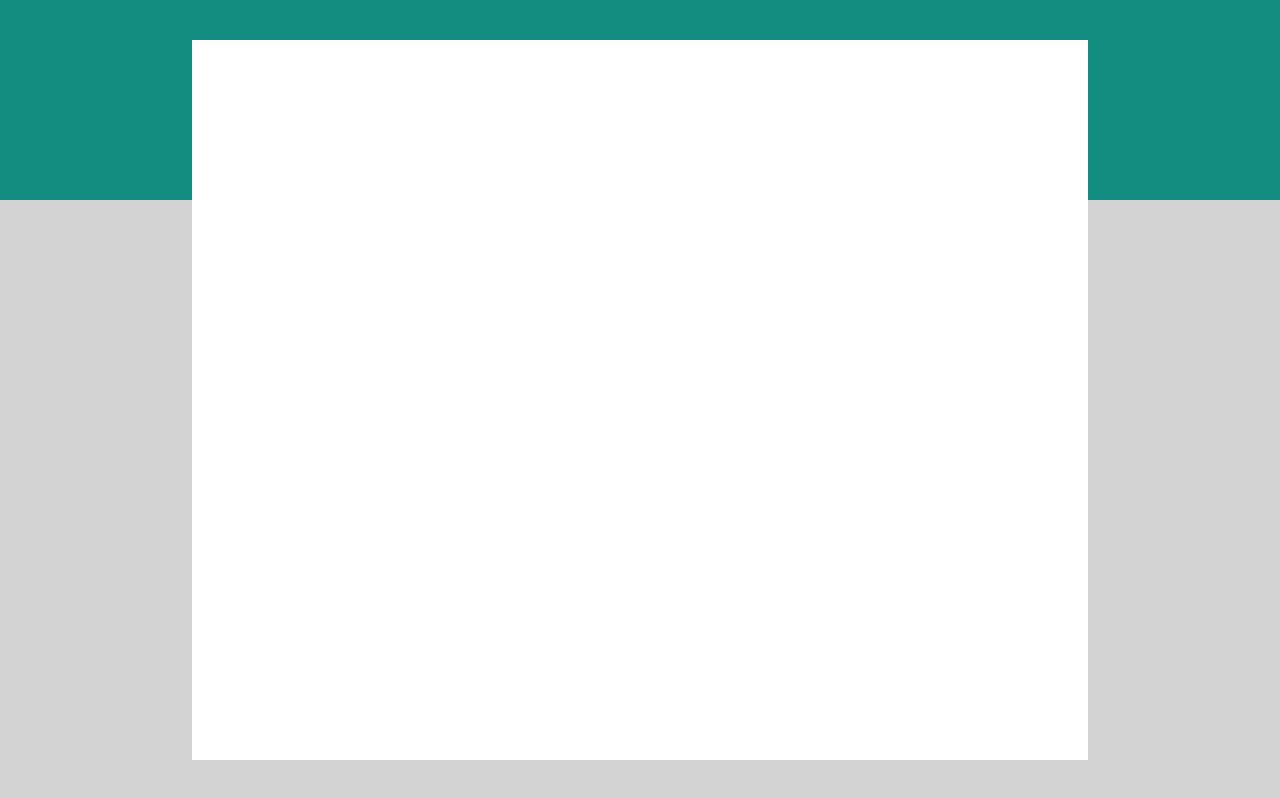
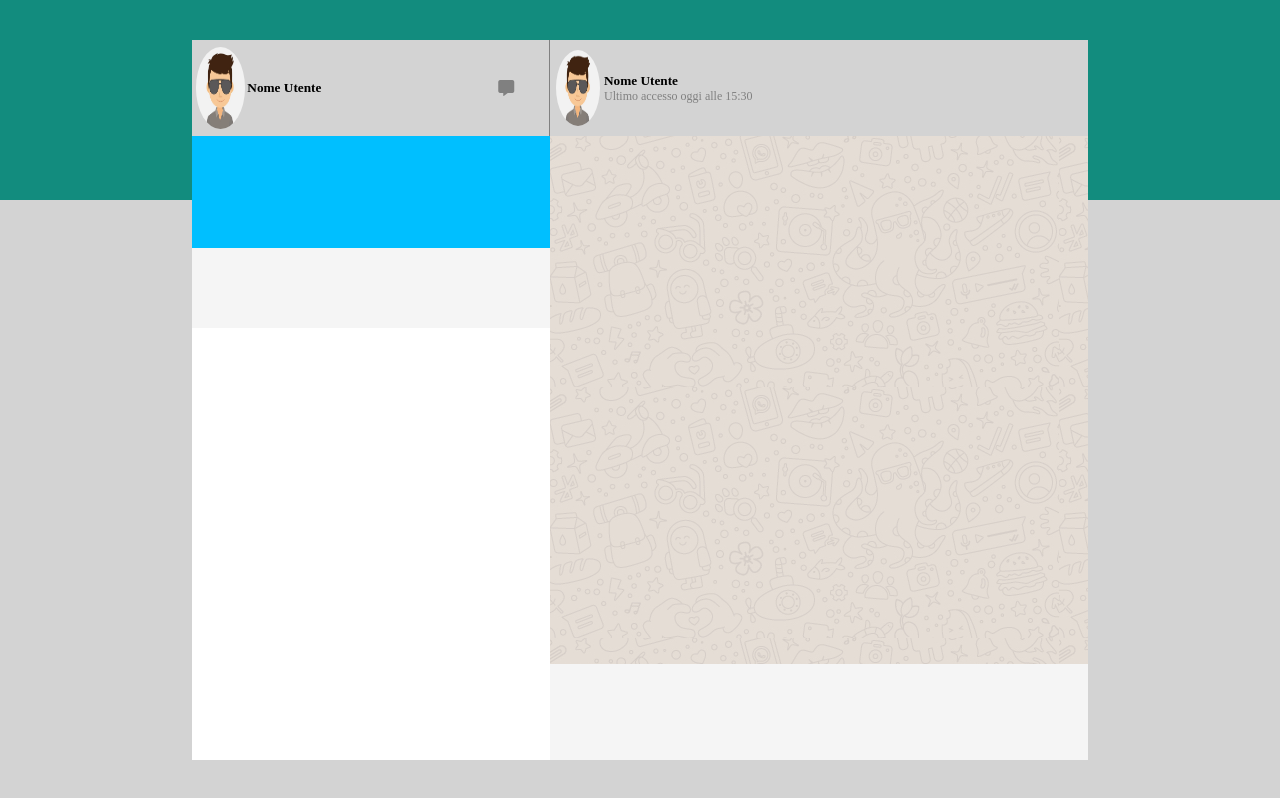
Before and after one commit to alessiogarifo92/vue-boolzapp, a plain HTML site: page index.html in a window 1280 px wide. Drawn offline with Linux system fonts and the light colour scheme.

Commit message:
completato top app

```diff
--- a/css/style.css
+++ b/css/style.css
@@ -1,9 +1,11 @@
+/* impostazioni generali */
 *{
   margin : 0;
   padding: 0;
   box-sizing: border-box;
 }
 
+/* imp sfondo */
 #sfondo-top{
   background-color: #128C7E;
   height: 25vh;
@@ -14,6 +16,7 @@
   height: 75vh;
 }
 
+/* container principale */
 #container{
   position: absolute;
   top: 5vh;
@@ -21,4 +24,96 @@
   height: 90vh;
   width: 70vw;
   background-color: white;
+  display: flex;
+  flex-direction: row;
 }
+
+/* impostazioni sez left */
+#sez-left{
+  display: flex;
+  flex-direction: column;
+  width: 40%;
+}
+
+#utente{
+  background-color: lightgrey;
+  height: 12vh;
+  border-right: 1px solid grey;
+  display: flex;
+  justify-content: space-between;
+}
+
+.left{
+  display: flex;
+  align-items: center;
+  padding-left: 1%;
+  width: 70%
+}
+
+.right{
+  display: flex;
+  justify-content: flex-end;
+  align-items: center;
+  padding-right: 1%;
+  width: 30%
+}
+
+.right > i{
+  color: grey;
+  margin: 0 5%;
+}
+
+.left img{
+  width: 20%;
+  height: 85%;
+  border-radius: 50%;
+  margin-right: 1%;
+}
+
+#notifiche{
+  background-color: deepskyblue;
+  height: 14vh;
+}
+
+#cerca-contatti{
+  background-color: whitesmoke;
+  height: 10vh;
+}
+
+#contatti{
+  height: 54vh;
+}
+
+/* impostazioni sez right */
+#sez-right{
+  display: flex;
+  flex-direction: column;
+  width: 60%;
+}
+
+#top-chat{
+  background-color: lightgrey;
+  height: 12vh;
+  display: flex;
+  justify-content: space-between;
+}
+
+#top-chat > .left img{
+  height: 80%;
+  width: 12%;
+}
+
+.rimpicciolito{
+  color: grey;
+  font-size: 12px;
+}
+
+#chat{
+  background-image: url(../img/mine.jpg);
+  height: 66vh;
+}
+
+#bottom-chat{
+  background-color: whitesmoke;
+  height: 12vh;
+}
--- a/index.html
+++ b/index.html
@@ -3,6 +3,7 @@
   <head>
     <meta charset="utf-8">
     <link rel="stylesheet" href="css/style.css">
+    <link rel="stylesheet" href="https://pro.fontawesome.com/releases/v5.10.0/css/all.css" integrity="sha384-AYmEC3Yw5cVb3ZcuHtOA93w35dYTsvhLPVnYs9eStHfGJvOvKxVfELGroGkvsg+p" crossorigin="anonymous"/>
     <title>Boolzapp</title>
   </head>
   <body>
@@ -18,6 +19,70 @@
 
         <div id="container">
 
+          <div id="sez-left">
+
+            <div id="utente">
+
+              <div class="left">
+                <img src="img/avatar_2.jpg" alt="avatar utente">
+                <h5>Nome Utente</h5>
+              </div>
+
+              <div class="right">
+                <i class="far fa-circle-notch"></i>
+                <i class="fas fa-comment-alt"></i>
+                <i class="far fa-ellipsis-v"></i>
+
+              </div>
+
+            </div>
+
+            <div id="notifiche">
+
+            </div>
+
+            <div id="cerca-contatti">
+
+            </div>
+
+            <div id="contatti">
+
+            </div>
+
+          </div>
+
+          <div id="sez-right">
+
+            <div id="top-chat">
+
+              <div class="left">
+                <img src="img/avatar_2.jpg" alt="avatar utente">
+                <div>
+                  <h5>Nome Utente</h5>
+                  <p class="rimpicciolito">Ultimo accesso oggi alle 15:30</p>
+                </div>
+
+              </div>
+
+              <div class="right">
+                <i class="far fa-search"></i>
+                <i class="far fa-paperclip"></i>
+                <i class="far fa-ellipsis-v"></i>
+
+              </div>
+
+            </div>
+
+            <div id="chat">
+
+            </div>
+
+            <div id="bottom-chat">
+
+            </div>
+
+          </div>
+
         </div>
 
       </div>
```
